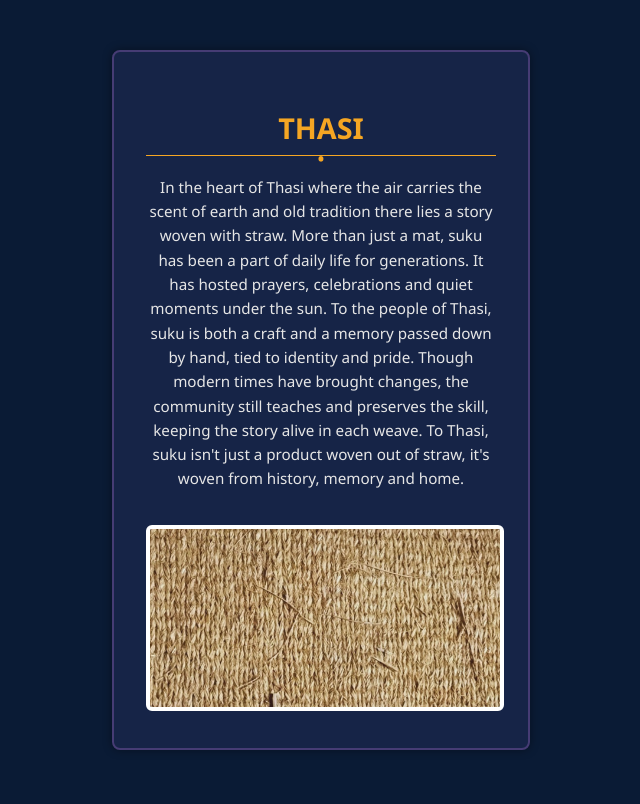
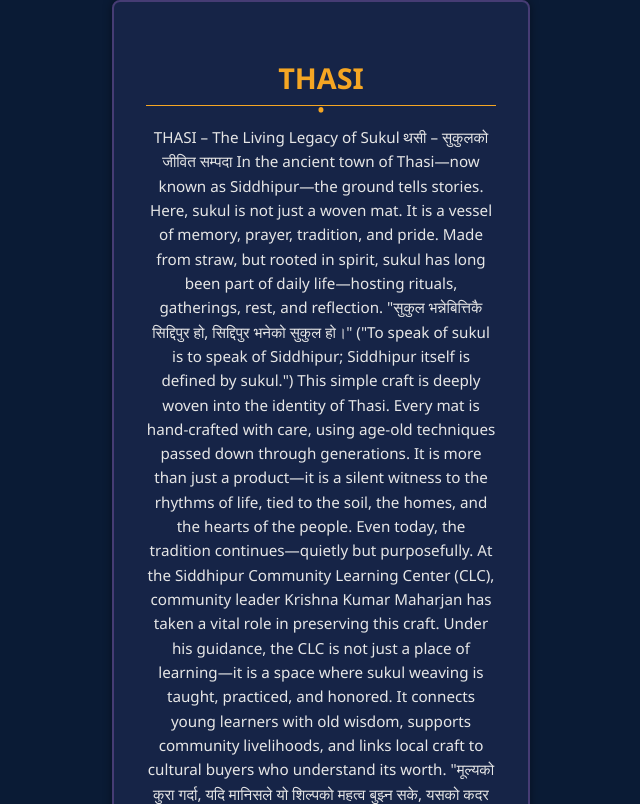
Before and after one commit to YubikNakarmi/YubikNakarmi.github.io, a plain HTML site: page index.html in a window 1280 px wide. Shown: the top 804 px of the page, without its empty margins (319-959 px from the left). Drawn offline with Linux system fonts and the light colour scheme.

Commit message:
Update index.html

```diff
--- a/index.html
+++ b/index.html
@@ -69,9 +69,21 @@
     <h2>THASI</h2>
     <div class="divider"></div>
     <p>
-      In the heart of Thasi where the air carries the scent of earth and old tradition there lies a story woven with straw. More than just a mat, suku has been a part of daily life for generations. It has hosted prayers, celebrations and quiet moments under the sun.
-      To the people of Thasi, suku is both a craft and a memory passed down by hand, tied to identity and pride. Though modern times have brought changes, the community still teaches and preserves the skill, keeping the story alive in each weave. To Thasi, suku isn't just a product woven out of straw, it's woven from history, memory and home.
-    </p>
+     THASI – The Living Legacy of Sukul
+थसी – सुकुलको जीवित सम्पदा
+In the ancient town of Thasi—now known as Siddhipur—the ground tells stories. Here, sukul is not just a woven mat. It is a vessel of memory, prayer, tradition, and pride. Made from straw, but rooted in spirit, sukul has long been part of daily life—hosting rituals, gatherings, rest, and reflection.
+
+"सुकुल भन्नेबित्तिकै सिद्दिपुर हो, सिद्दिपुर भनेको सुकुल हो।"
+("To speak of sukul is to speak of Siddhipur; Siddhipur itself is defined by sukul.")
+
+This simple craft is deeply woven into the identity of Thasi. Every mat is hand-crafted with care, using age-old techniques passed down through generations. It is more than just a product—it is a silent witness to the rhythms of life, tied to the soil, the homes, and the hearts of the people.
+
+Even today, the tradition continues—quietly but purposefully. At the Siddhipur Community Learning Center (CLC), community leader Krishna Kumar Maharjan has taken a vital role in preserving this craft. Under his guidance, the CLC is not just a place of learning—it is a space where sukul weaving is taught, practiced, and honored. It connects young learners with old wisdom, supports community livelihoods, and links local craft to cultural buyers who understand its worth.
+
+"मूल्यको कुरा गर्दा, यदि मानिसले यो शिल्पको महत्व बुझ्न सके, यसको कदर आफैँ बढ्छ।"
+("When it comes to value, if people can truly understand this craft, its importance naturally grows.")
+
+Through each weave, sukul tells a story—not just of straw and hand, but of heritage and belonging. It is Thasi’s soft strength, woven from memory, history, and the quiet determination to carry forward a way of life.
     <img src="508120314_1228826355404201_9167176858921125514_n.png" alt="Sukul Texture">
   </div>
 
```
